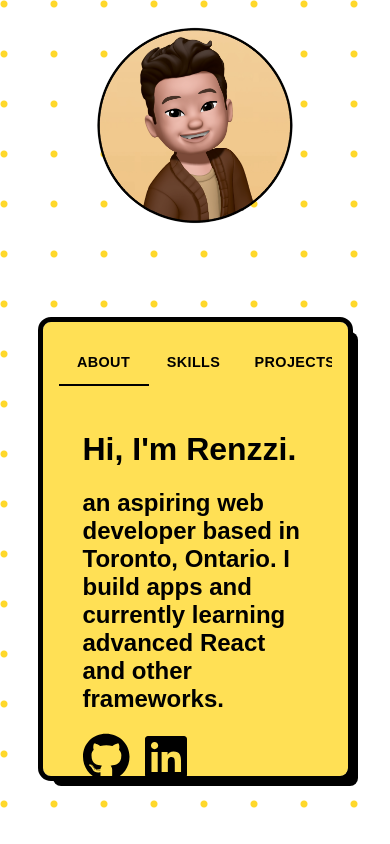
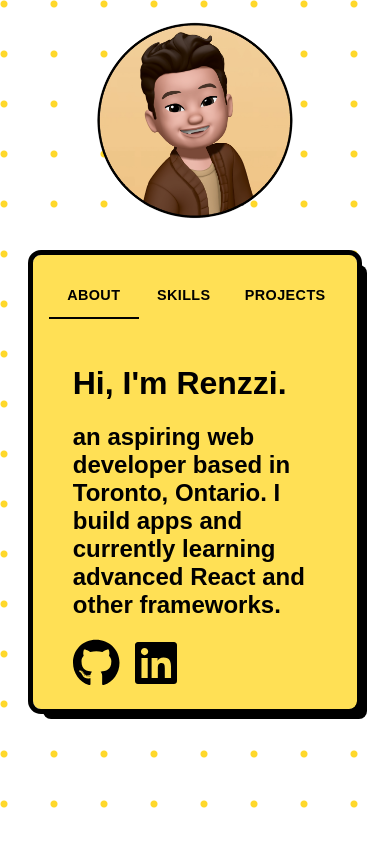
Before and after one commit to 16bithero/web-live, a React (Vite) app: page / in a window 390 px wide. Built offline with nearby package versions, Linux system fonts and the light colour scheme.

Commit message:
fixed spacing in mobile

```diff
--- a/package.json
+++ b/package.json
@@ -4,7 +4,7 @@
   "version": "0.0.0",
   "type": "module",
   "scripts": {
-    "dev": "vite",
+    "dev": "vite --host",
     "build": "vite build",
     "lint": "eslint . --ext js,jsx --report-unused-disable-directives --max-warnings 0",
     "preview": "vite preview"
--- a/src/App.css
+++ b/src/App.css
@@ -134,6 +134,7 @@ img {
   }
 
   .body-box {
+    margin-top: -4em;
     margin-left: 1em;
     padding: 1em;
 
@@ -147,13 +148,14 @@ img {
   }
 
   .left-container .body-box {
-    width: 70vw;
+    width: 75vw;
   }
 
   .right-container {
     align-items: center;
     justify-content: center;
-    height: 30vh;
+    margin-top: 1em;
+    height: 25vh;
     width: 100vw;
   }
 
```
